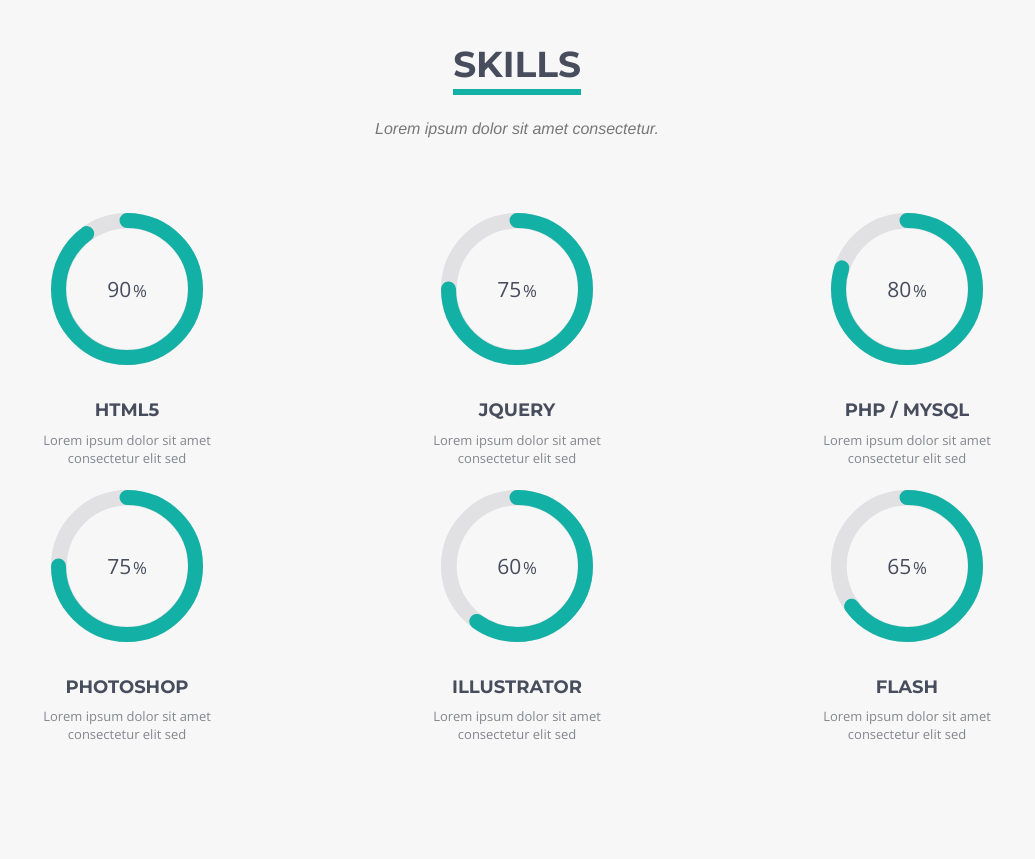
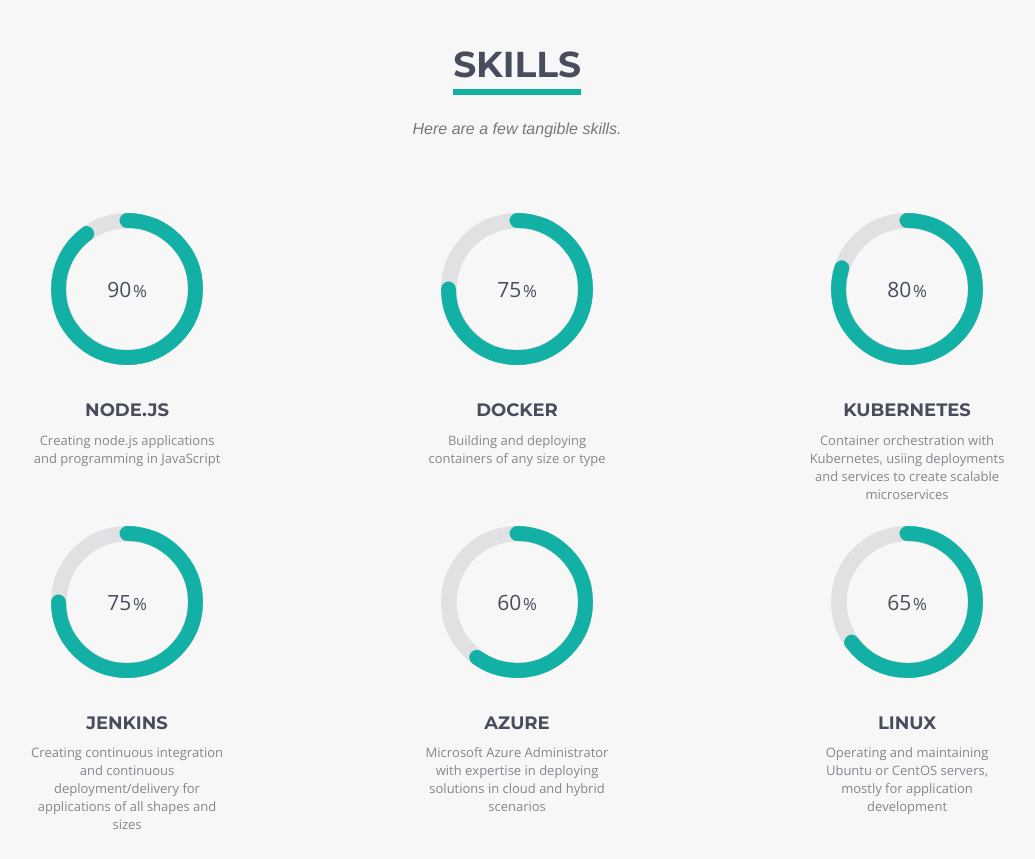
Before and after one commit to chadmcrowell/resume, a plain HTML site: page index.html in a window 1280 px wide. Shown: the part 1960-2819 px from the top of the page, without its empty margins (123-1158 px from the left). Drawn offline with nearby package versions, Linux system fonts and the light colour scheme; a web font is replaced by a local one.

Commit message:
changed index

```diff
--- a/index.html
+++ b/index.html
@@ -151,22 +151,22 @@
         <div class="row text-center">
           <div class="col-sm-3 col-xs-6 wow flipInY animated">
             <i class="icon-alarmclock fa-3x"></i>
-            <h3 class="total-number-1">1,650</h3>
+            <h3 class="total-number-1">23,040</h3>
             <p>Hours of Works</p>
           </div>
           <div class="col-sm-3 col-xs-6 wow flipInY animated">
             <i class="icon-puzzle fa-3x"></i>
-            <h3 class="total-number-2">216</h3>
+            <h3 class="total-number-2">77</h3>
             <p>Projects Finished</p>
           </div>
           <div class="col-sm-3 col-xs-6 wow flipInY animated">
             <i class="icon-happy fa-3x"></i>
-            <h3 class="total-number-3">142</h3>
+            <h3 class="total-number-3">1,000,000</h3>
             <p>Happy Clients</p>
           </div>
           <div class="col-sm-3 col-xs-6 wow flipInY animated">
             <i class="icon-trophy fa-3x"></i>
-            <h3 class="total-number-4">28</h3>
+            <h3 class="total-number-4">18</h3>
             <p>Awards Won</p>
           </div>
         </div>
@@ -181,7 +181,7 @@
           <div class="col-lg-12 text-center wow fadeInDown animated">
             <h2 class="section-heading">Skills</h2>
             <h3 class="section-subheading text-muted">
-              Lorem ipsum dolor sit amet consectetur.
+              Here are a few tangible skills.
             </h3>
           </div>
         </div>
@@ -189,11 +189,13 @@
           <div class="col-xs-12 col-sm-4 col-md-4 col-lg-4 skillsArea">
             <div class="col-xs-12 col-sm-6 col-md-6 col-lg-6 skills">
               <span data-percent="90" class="chart skilBg">
-                <span class="percent">90</span>
+                <span class="percent">60</span>
                 <canvas height="152" width="152"></canvas
               ></span>
-              <h4>HTML5</h4>
-              <p>Lorem ipsum dolor sit amet consectetur elit sed</p>
+              <h4>Node.js</h4>
+              <p>
+                Creating node.js applications and programming in JavaScript
+              </p>
             </div>
           </div>
           <div class="col-xs-12 col-sm-4 col-md-4 col-lg-4 skillsArea">
@@ -202,48 +204,60 @@
                 <span class="percent">75</span>
                 <canvas height="152" width="152"></canvas
               ></span>
-              <h4>jQuery</h4>
-              <p>Lorem ipsum dolor sit amet consectetur elit sed</p>
+              <h4>Docker</h4>
+              <p>Building and deploying containers of any size or type</p>
             </div>
           </div>
           <div class="col-xs-12 col-sm-4 col-md-4 col-lg-4 skillsArea">
             <div class="col-xs-12 col-sm-6 col-md-6 col-lg-6 skills">
               <span data-percent="80" class="chart skilBg">
-                <span class="percent">80</span>
+                <span class="percent">85</span>
                 <canvas height="152" width="152"></canvas
               ></span>
-              <h4>PHP / MySQL</h4>
-              <p>Lorem ipsum dolor sit amet consectetur elit sed</p>
+              <h4>Kubernetes</h4>
+              <p>
+                Container orchestration with Kubernetes, usiing deployments and
+                services to create scalable microservices
+              </p>
             </div>
           </div>
           <div class="col-xs-12 col-sm-4 col-md-4 col-lg-4 skillsArea">
             <div class="col-xs-12 col-sm-6 col-md-6 col-lg-6 skills">
               <span data-percent="75" class="chart skilBg">
-                <span class="percent">75</span>
+                <span class="percent">85</span>
                 <canvas height="152" width="152"></canvas
               ></span>
-              <h4>Photoshop</h4>
-              <p>Lorem ipsum dolor sit amet consectetur elit sed</p>
+              <h4>Jenkins</h4>
+              <p>
+                Creating continuous integration and continuous
+                deployment/delivery for applications of all shapes and sizes
+              </p>
             </div>
           </div>
           <div class="col-xs-12 col-sm-4 col-md-4 col-lg-4 skillsArea">
             <div class="col-xs-12 col-sm-6 col-md-6 col-lg-6 skills">
               <span data-percent="60" class="chart skilBg">
-                <span class="percent">60</span>
+                <span class="percent">90</span>
                 <canvas height="152" width="152"></canvas
               ></span>
-              <h4>Illustrator</h4>
-              <p>Lorem ipsum dolor sit amet consectetur elit sed</p>
+              <h4>Azure</h4>
+              <p>
+                Microsoft Azure Administrator with expertise in deploying
+                solutions in cloud and hybrid scenarios
+              </p>
             </div>
           </div>
           <div class="col-xs-12 col-sm-4 col-md-4 col-lg-4 skillsArea">
             <div class="col-xs-12 col-sm-6 col-md-6 col-lg-6 skills">
               <span data-percent="65" class="chart skilBg">
-                <span class="percent">65</span>
+                <span class="percent">90</span>
                 <canvas height="152" width="152"></canvas
               ></span>
-              <h4>Flash</h4>
-              <p>Lorem ipsum dolor sit amet consectetur elit sed</p>
+              <h4>Linux</h4>
+              <p>
+                Operating and maintaining Ubuntu or CentOS servers, mostly for
+                application development
+              </p>
             </div>
           </div>
         </div>
```
